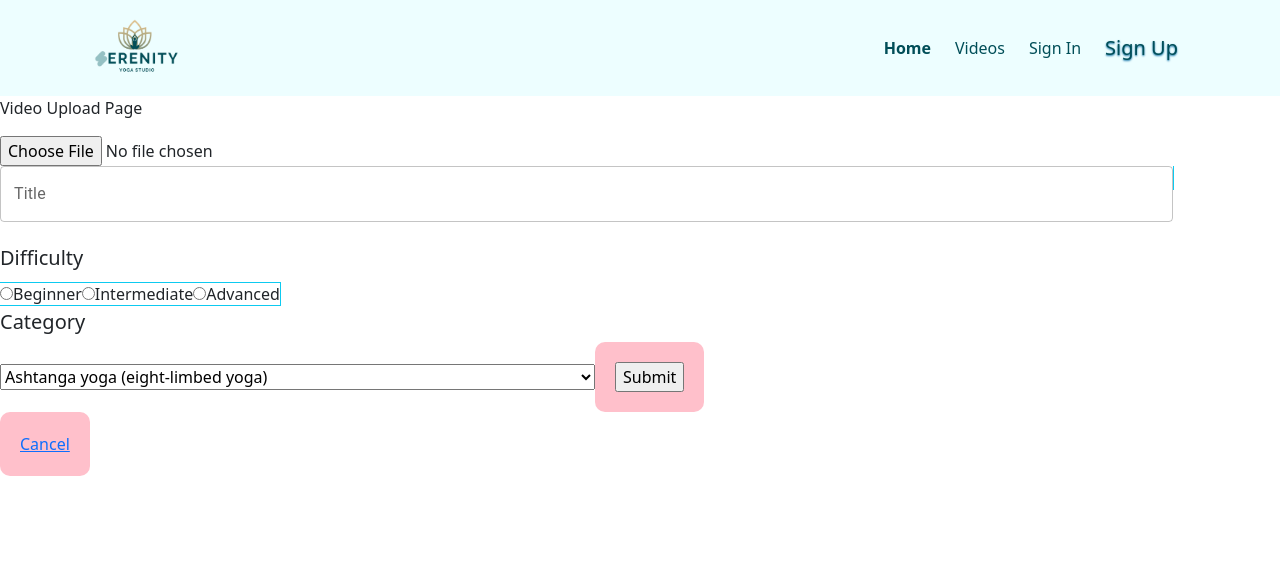
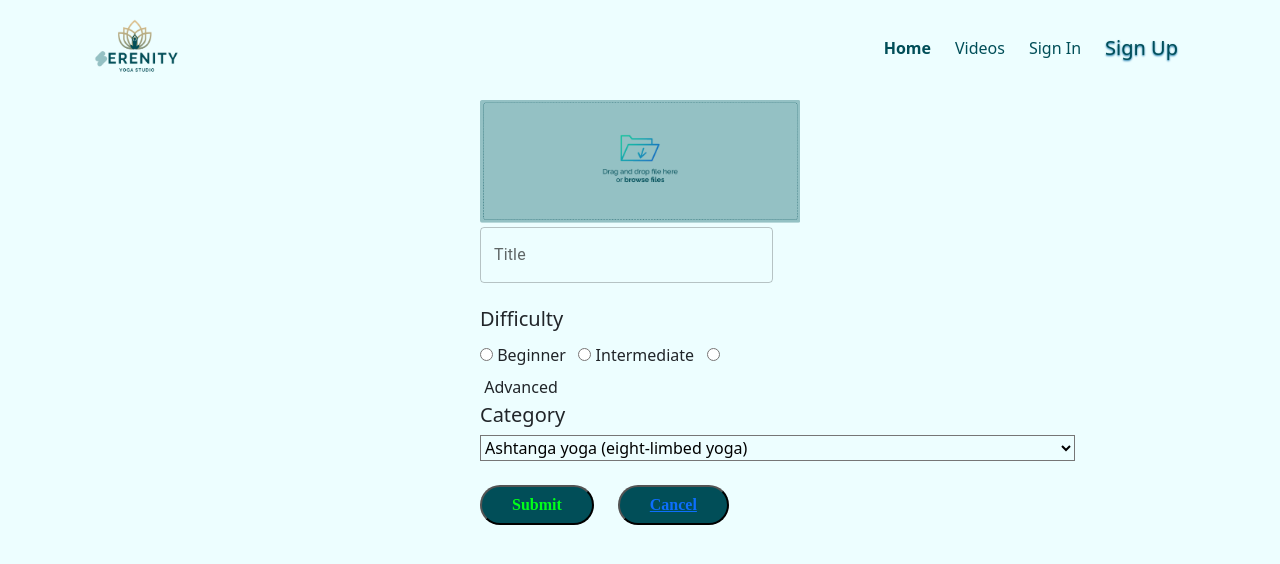
Before and after one commit to strategio-tech/fp-sim7-keyboard-warriors, a React (Vite) app: page /upload in a window 1280 px wide. Shown: the top 564 px of the page. Built offline with nearby package versions, Linux system fonts and the light colour scheme.

Commit message:
working on styling uploadVideo view

```diff
--- a/src/Layout.css
+++ b/src/Layout.css
@@ -1,6 +1,14 @@
 /* *{
   outline: 1px solid red;
 } */
+body,html{
+  margin: 0;
+  padding:0;
+
+}
+* {
+  box-sizing: border-box;
+}
 
 .App {
   text-align: center;
@@ -91,16 +99,6 @@ input[type="radio"]{
     margin-top:0;
 }
 
-button {
-  border: none;
-  background-color: pink;
-  padding: 20px;
-  border-radius: 10px;
-  cursor: pointer;
-  color: #00FF19;
-}
-
-
 .log-in-btn{
 font-weight: bold;
 margin: auto;
--- a/src/Views/VideoUpload.jsx
+++ b/src/Views/VideoUpload.jsx
@@ -6,6 +6,8 @@ import Button from 'react-bootstrap/Button';
 import axios from "axios";
 import { useNavigate } from "react-router";
 import { Link } from "react-router-dom";
+import "../Layout.css";
+import lplogo from '../assets/uploadVideo.png'
 
 function VideoUpload({setloggedIn}) {
     const { register, handleSubmit } = useForm();
@@ -53,10 +55,16 @@ function VideoUpload({setloggedIn}) {
         });
     }
         return (
-        <div>
-            <p>Video Upload Page</p>
-            <form onSubmit={handleSubmit(onSubmit)}>
-            <input type="file" {...register("file")} />
+        <div  className="d-flex justify-content-center align-items-start"
+        style={{ background: '#EDFEFF', height: "100vh",font:'Raleway' }}>
+
+            <form className="flex-column col-12 col-sm-7 col-md-5 col-lg-4 col-xl-3 d-flex justify-content-around align-items-start" onSubmit={handleSubmit(onSubmit)}>
+            <label htmlFor="chooseFile" >
+            <img className="flex-column justify-content-around align-items-start" src={lplogo} alt="" width="100%" height="100%"/>
+            </label>
+
+             <input id="chooseFile" type="file" style={{ display: 'none' }} {...register("file")} />
+
                 <TextField
                     label="Title"
                     variant="outlined"
@@ -73,18 +81,18 @@ function VideoUpload({setloggedIn}) {
                             onChange={(e) => setVideoFile(e.target.files)}
 
                         /> */}
-            <span className="border border-info" >
+            <span >
                 <h5>Difficulty</h5>
-                <input type="radio" value="beginner" id="beginner" />
-                <label htmlFor="beginner">Beginner</label>
-                <input type="radio"  value="intermediate" id="intermediate" />
-                <label htmlFor="intermediate">Intermediate</label>
-                <input type="radio"  value="advanced" id="advanced" />
-                <label htmlFor="advanced">Advanced</label>
+                <input type="radio" value="beginner" id="beginner" name="difficulty" />
+                <label htmlFor="beginner">&nbsp;Beginner &nbsp;&nbsp;</label>
+                <input type="radio"  value="intermediate" id="intermediate" name="difficulty"/>
+                <label htmlFor="intermediate">&nbsp;Intermediate &nbsp;&nbsp;</label>
+                <input type="radio"  value="advanced" id="advanced" name="difficulty"/>
+                <label htmlFor="advanced">&nbsp;Advanced&nbsp;&nbsp;</label>
             </span>
 
             <h5>Category</h5>
-            <select>
+            <select style={{background: '#EDFEFF'}}>
                 <option value="ashtanga">Ashtanga yoga (eight-limbed yoga)</option>
                 <option value="hatha">Hatha yoga (force yoga)</option>
                 <option value="hot">Hot yoga (hot room yoga)</option>
@@ -94,11 +102,30 @@ function VideoUpload({setloggedIn}) {
                 <option value="restorative">Restorative yoga (relaxing, calming, and healing effects)</option>
                 <option value="vinyasa">Vinyasa yoga (flow yoga)</option>
             </select>
-               <button type ="submit"> <input type="submit" /></button>
+            <div className=" mt-4 col-12 d-flex justify-content-start gap-4 align-items-start">
+            <button type ="submit" size="md"
+               style={{ borderRadius: "60px",
+                     background: "#014E58",
+                     color: "#00FF19",
+                      padding: "6px 30px",
+                      fontWeight: "bold",
+                      fontFamily:'Raleway'
+            }}> Submit </button>
+                   <button type ="" size="md"
+                    style={{ borderRadius: "60px",
+                     background: "#014E58",
+                     color: "#00FF19",
+                      padding: "6px 30px",
+                      fontWeight: "bold",
+                      fontFamily:'Raleway'
+
+             }} ><Link to="/feed">Cancel</Link> </button>
+                </div>
 
             </form>
-            <button type ="" ><Link to="/feed">Cancel</Link> </button>
+
         </div>
+
     )
 }
 
```
Also changed, not shown: src/assets/uploadVideo.png (added).
